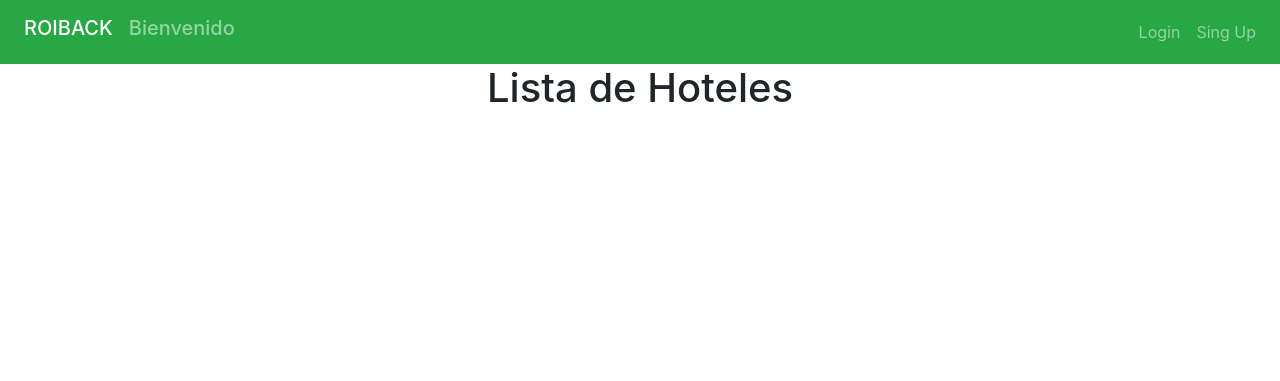
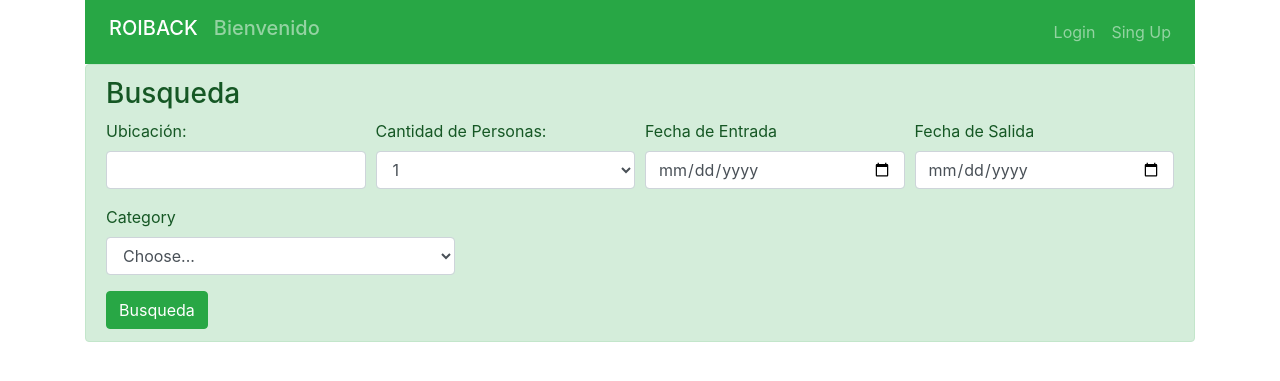
Before and after one commit to Reyes2777/roiback, a Django app: page / in a window 1280 px wide. Shown: the top 381 px of the page. Run offline with Django 3.2, Linux system fonts and the light colour scheme; data that the repository does not hold is empty; some libraries are stand-ins or nearby versions.

Commit message:
add form for filters, add model reservation, modify fields for room, and hotel

```diff
--- a/templates/base.html
+++ b/templates/base.html
@@ -7,7 +7,8 @@
   <title>{% block title %}Base roiback{% endblock %}</title>
 </head>
 <body>
-      <nav class="navbar navbar-expand-md navbar-dark bg-success">
+<div class="container ">
+  <nav class="navbar navbar-expand-md navbar-dark bg-success">
         <div class="navbar-collapse collapse w-100 order-1 order-md-0 dual-collapse2">
           <ul class="navbar-nav mr-auto">
             <li class="nav-item">
@@ -37,9 +38,8 @@
           </ul>
         </div>
       </nav>
-      {% if user.is_staff %}
-       <a class="nav-link" href="{% url 'new_hotel' %}">Nuevo Hotel</a>
-      {% endif %}
+</div>
+
       {% block content %}
       {% endblock %}
 
--- a/templates/home.html
+++ b/templates/home.html
@@ -1,21 +1,59 @@
 {% extends 'base.html' %}
 <title>{% block title %}Home{% endblock %}</title>
 {% block content %}
+<div class="container">
+  <div class="alert alert-success" role="alert">
+    <h3>Busqueda</h3>
+    <form method="GET" action=".">
+    <div class="form-row ">
+          <div class="form-group col-md-3">
+              <label for="id_location_room">Ubicación:</label>
+              <input type="text" name="location_room" maxlength="50" id="id_location_room" class="form-control">
+          </div>
+          <div class="form-group col-md-3">
+            <label for="id_capacity_room">Cantidad de Personas:</label>
+            <select name="capacity_room" id="id_capacity_room" class="form-control">
+              <option value="1">1</option>
+              <option value="2">2</option>
+              <option value="3">3</option>
+              <option value="4">4</option>
+              <option value="5">5</option>
+              <option value="6">6</option>
+              <option value="7">7</option>
+              <option value="8">8</option>
+            </select>
+          </div>
+          <div class="form-group col-md-3">
+            <label >Fecha de Entrada</label>
+            <input type="date" name="date_in" id="date_in" max="3000-12-31" min="1000-01-01" class="form-control">
+          </div>
+          <div class="form-group col-md-3">
+            <label >Fecha de Salida</label>
+            <input type="date" name="date_out" id="date_out" max="3000-12-31" min="1000-01-01" class="form-control">
+          </div>
+        </div>
+    <div class="form-row">
+      <div class="form-group col-md-4">
+        <label for="category">Category</label>
+        <select id="category" class="form-control" name="category">
+          <option selected>Choose...</option>
+          {% for cat in categories %}
+          <option value="{{ cat }}">{{ cat }}</option>
+          {% endfor %}
+        </select>
+      </div>
+    </div>
+    <button type="submit" class="btn btn-success">Busqueda</button>
+  </form>
+  </div>
 
-<div class="container">
-  <div class="row justify-content-md-center">
-    <div class="col-md-auto">
-      <h1>Lista de Hoteles</h1>
-    </div>
-  </div>
 </div>
-
 
 <div class="container">
   <div class="row">
     {% for hotel in object_list %}
-    <div class="col">
-      <div class="card mb-2 border-success" style="width: 1080px; height: 275px;">
+    <div class="col-12">
+      <div class="card mb-2 border-success" style="height: 275px;">
         <div class="row">
           <div class="col-md-3">
             <a href="{% url 'detail_hotel' hotel.id %}" role="button">
@@ -27,8 +65,8 @@
                <h5 class="card-title">{{hotel.name}} - {{hotel.location}}</h5>
                <p class="card-text"><small>{{hotel.description}}</small></p>
                {% if user.is_staff %}
-               <a class="text-success"href="{% url 'update_hotel' hotel.id %}">Editar</a> |
-               <a class="text-danger" href="{% url 'delete_hotel' hotel.id %}">Borrar</a>
+               <a class="text-success"href="{% url 'update_hotel' hotel.id %}"><small>Editar</small></a><small> |</small>
+               <a class="text-danger" href="{% url 'delete_hotel' hotel.id %}"></a>
                {%endif%}
              </div>
           </div>
--- a/templates/signup.html
+++ b/templates/signup.html
@@ -36,7 +36,7 @@
         </select>
       </div>
       <div class="form-group col-md-3">
-        <label for="id_gender">Tipo de Identificación:</label>
+        <label for="id_identification_type">Tipo de Identificación:</label>
         <select name="identification_type" id="id_identification_type" class="form-control">
           <option value="" selected="">---------</option>
           <option value="CC">CÉDULA DE CIUDADANÍA</option>
@@ -46,7 +46,7 @@
         </select>
       </div>
       <div class="form-group col-md-6">
-        <label for="id_last_name">No. Identificación:</label>
+        <label for="id_identification_number">No. Identificación:</label>
         <input type="text" name="identification_number" maxlength="12" id="id_identification_number" class="form-control">
       </div>
     </div>
```
Also changed, not shown: booking/models.py (+14 -0 lines), booking/migrations/0005_auto_20200104_1339.py (added).
